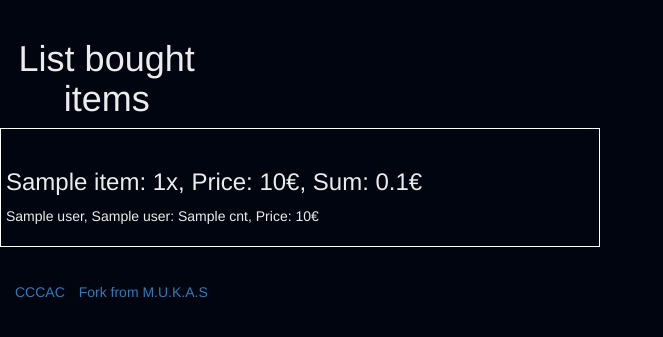
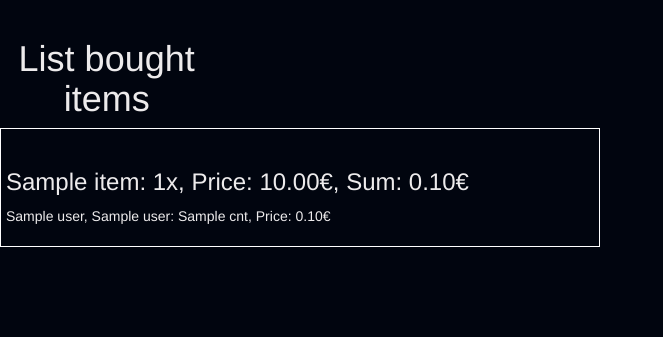
Before and after one commit to FHA-FB5/Kassensystem, a Flask app: template templates/listing.html in a window 1280 px wide. Shown: the part 61-398 px from the top of the page, without its empty margins (0-663 px from the left). Run offline with Flask 2, Linux system fonts and the light colour scheme; the template is opened without the code that fills it: most values are stand-ins (such as "Sample title", 1, 10 or a date in 2020); parts of the project's set-up code (start-up, migrations or seed data) failed here and were passed over; some libraries are stand-ins or nearby versions.

Commit message:
sort by name, refresh after timeout, round prices

```diff
--- a/schema.sql
+++ b/schema.sql
@@ -10,7 +10,8 @@ CREATE TABLE IF NOT EXISTS 'user' (
     deleted            boolean not null default 0 check (deleted IN (0,1)),
     transaction_mail    boolean not NULL default 0 CHECK (transaction_mail IN (0,1)),
     allow_logging        boolean not NULL default 0 CHECK (allow_logging IN (0,1)),
-    sort_by_buycount    boolean not NULL default 0 CHECK (sort_by_buycount IN (0,1))
+    sort_by_buycount    boolean not NULL default 0 CHECK (sort_by_buycount IN (0,1)),
+    is_major            boolean not NULL default 0
 );
 CREATE TABLE IF NOT EXISTS 'item' (
     id        integer primary key autoincrement,
--- a/server.py
+++ b/server.py
@@ -189,6 +189,14 @@ def euro(val, symbol=True):
         return '{:.2f}€'.format(val/100)
     else:
         return '{:.2f}'.format(val/100)
+
+@app.template_filter()
+def starts_with(word, letter):
+    return word.startswith(str(chr(letter)))
+
+@app.template_filter()
+def to_char(val):
+    return str(chr(val))
 
 @app.template_filter()
 def itemprice(item):
--- a/templates/base.html
+++ b/templates/base.html
@@ -122,14 +122,6 @@
         {% block footer %}
         <footer class="footer hidden-print">
             <div class="container-fluid">
-                <ul class="list-inline" style="margin-top: 5px;">
-                    <li>
-                        <a href="https://ccc.ac/">CCCAC</a>
-                    </li>
-                    <li>
-                        <a href="https://gitlab.aachen.ccc.de/mukas/mukas">Fork from M.U.K.A.S</a>
-                    </li>
-                </ul>
             </div>
         </footer>
         {% endblock %}
--- a/templates/index.html
+++ b/templates/index.html
@@ -25,13 +25,18 @@
         <div class="col-xs-12">
             <h2 id="anker_students">Students:</h2>
         </div>
+        {% for i in range(26) %}
+          <h1 style="width: 100%; display: inline-block; margin-left: 5px;">{{ (i + 65) | to_char }}</h1>
             {% for u in students|sort(attribute='name') %}
+              {% if (u.name | starts_with(i + 65)) %}
                 <a id="user_{{ u.id }}" class="col-xs-1 box" data-userid="{{ u.id }}" href="{{ url_for('userpage', id=u.id) }}">
                   <div class="boximage" style="{% if u.picture_id %}background-image: url('{{ url_for('get_img', imgid=u.picture_id) }}');{% endif %}" ></div>
                     <div class="boxspan">
                     <span style="font-weight: 900; margin-top: 5px;">{{ u.name }}</span>
                   </div>
                 </a>
+               {% endif %}
+            {% endfor %}
         {% endfor %}
 
 
--- a/templates/listing.html
+++ b/templates/listing.html
@@ -9,12 +9,12 @@
     <div id="outwrapper">
         <div class="row">
         {% for item in itemsbought %}
-            <h3>{{ item.itemname }}: {{ item.count }}x, Price: {{ item.itemprice/100 }}&euro;, Sum: {{ (item.itemprice * item.count)/100 }}&euro;</h3>
+            <h3>{{ item.itemname }}: {{ item.count }}x, Price: {{ item.itemprice | euro }}, Sum: {{ (item.itemprice * item.count) | euro }}</h3>
         {% endfor %}
         </div>
         {% for user in users %}
         <div class="row">
-            {{ user.uname }}, {{ user.iname }}: {{ user.cnt }}, Price: {{ (user.price/100) * user.cnt }}&euro;
+            {{ user.uname }}, {{ user.iname }}: {{ user.cnt }}, Price: {{ (user.price * user.cnt) | euro }}
         </div>
         {% endfor %}
     </div>
--- a/templates/user.html
+++ b/templates/user.html
@@ -3,7 +3,8 @@
 {% block title %}: {{ user.name }}{% endblock %}
 
 {% block header %}
-    {{ super() }}
+{{ super() }}
+<meta http-equiv="refresh" content="30; URL=/">
     <script>
         $(document).ready(function() {
         /* Always keep a list of the 6 most recently visited user pages */
```
Lines whose indentation alone changed are shown as unchanged.
